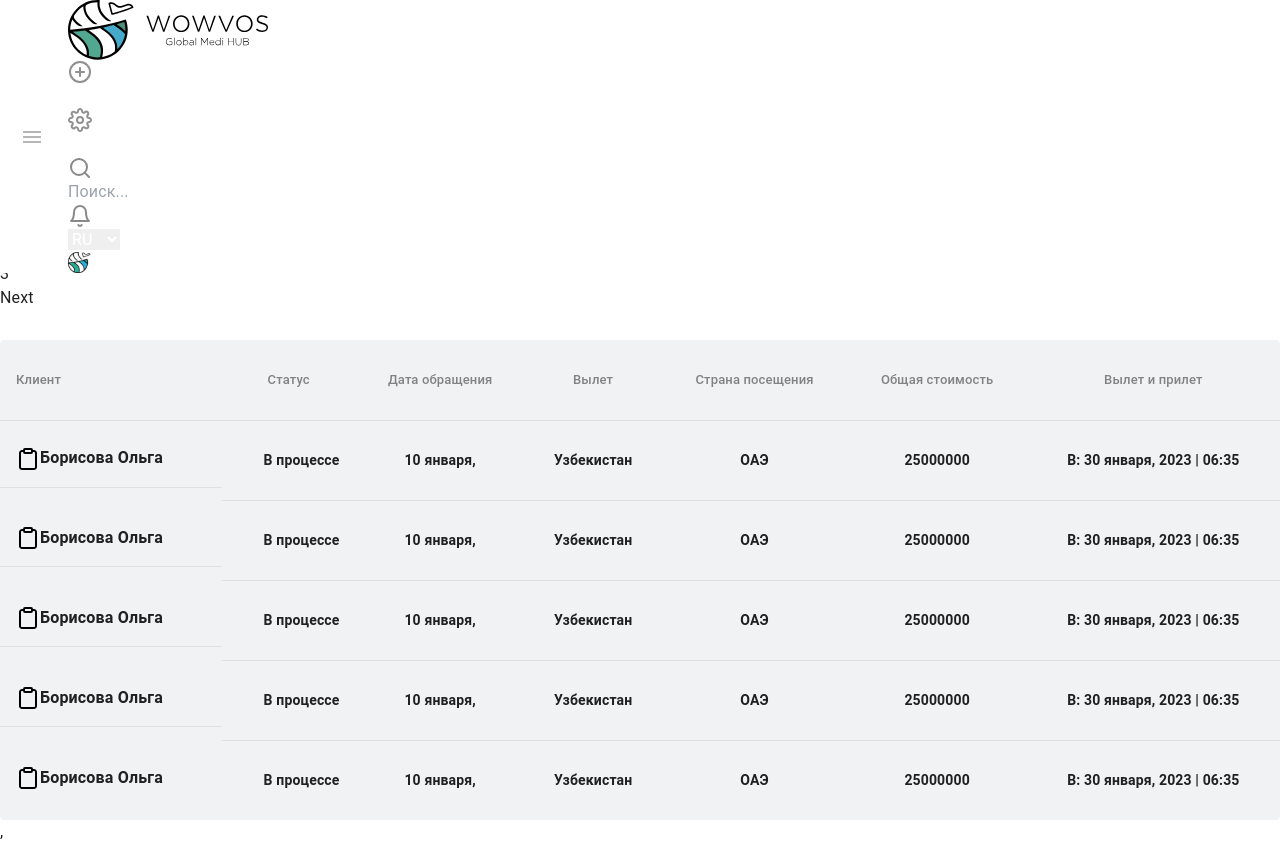
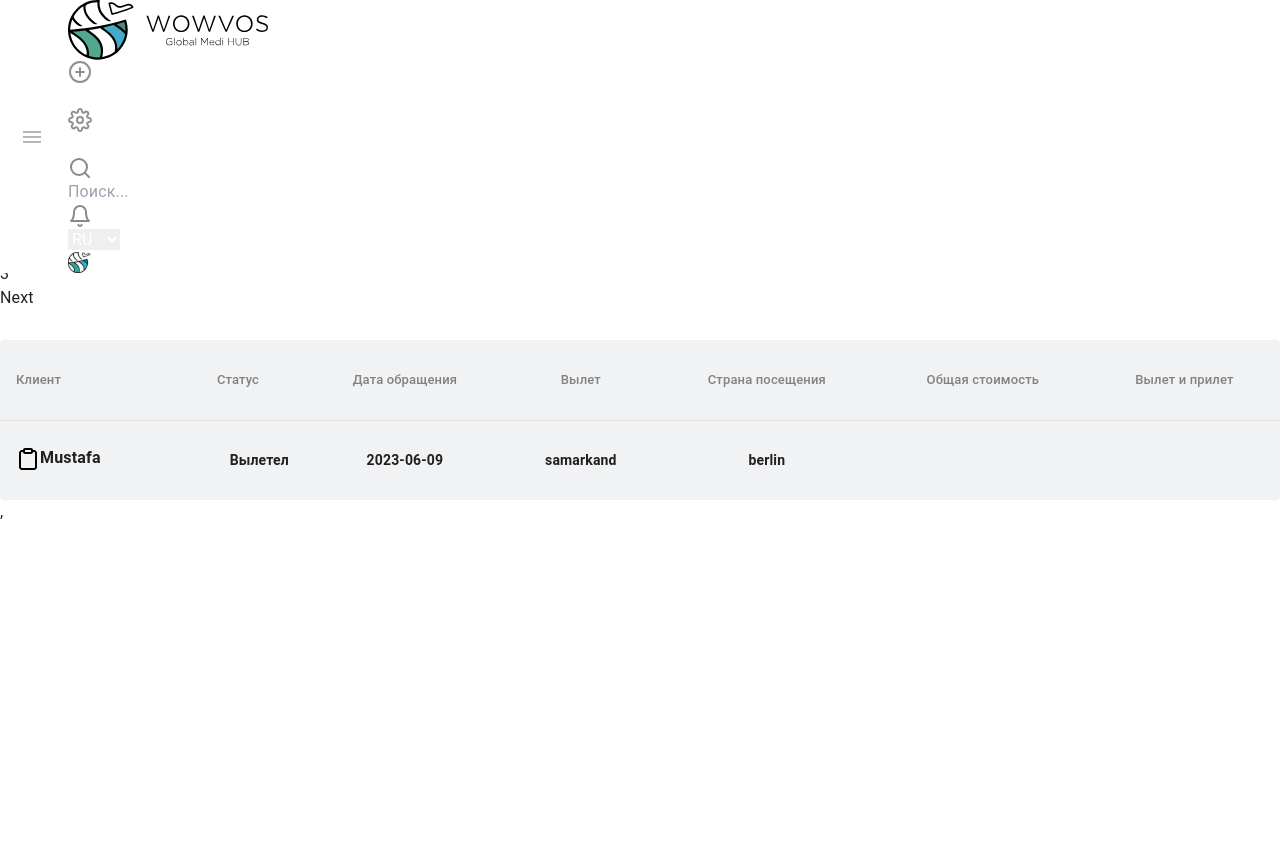
Before and after one commit to mustafa0512/crm, a React (Vite) app: page / in a window 1280 px wide. After the commit the page ends 800 px from the top, so only its background shows below. Built offline with nearby package versions, Linux system fonts and the light colour scheme; data requests are answered from the project's data file.

Commit message:
chage some missed moments part-2

```diff
--- a/db.json
+++ b/db.json
@@ -1,54 +1,26 @@
 {
   "users": [
     {
-      "name": "mis",
-      "email": "mis@gmail.com",
+      "name": "example",
+      "email": "example@gmail.com",
       "password": "1234",
       "id": 1
     }
   ],
   "customers": [
     {
+      "branch": "Берлин",
+      "status": "Вылетел",
+      "hotel": "Exclusive Gramado by Gramado Parks",
       "client": "Mustafa",
-      "date": "",
+      "date": "2023-06-09",
       "city": "samarkand",
-      "telNumber": "13231321312",
+      "telNumber": "4556798",
       "email": "mis@gmail.com",
-      "secTelNumber": "21212212",
-      "status": "paid",
-      "branch": "berlin",
+      "secTelNumber": "4556798",
       "from_city": "samarkand",
       "to_city": "berlin",
-      "hotel": "mumbai",
-      "id": 1
-    },
-    {
-      "client": "Mustafa",
-      "date": "",
-      "city": "samarkand",
-      "telNumber": "13231321312",
-      "email": "mis@gmail.com",
-      "secTelNumber": "21212212",
-      "status": "paid",
-      "branch": "berlin",
-      "from_city": "samarkand",
-      "to_city": "berlin",
-      "hotel": "mumbai",
-      "id": 2
-    },
-    {
-      "client": "Mustafa",
-      "date": "2023-06-01",
-      "city": "samarkand",
-      "telNumber": "13231321312",
-      "email": "mis@gmail.com",
-      "secTelNumber": "21212212",
-      "status": "paid",
-      "branch": "berlin",
-      "from_city": "samarkand",
-      "to_city": "berlin",
-      "hotel": "mumbai",
-      "id": 3
+      "id": 14
     }
   ]
 }
--- a/src/components/Header.tsx
+++ b/src/components/Header.tsx
@@ -69,8 +69,6 @@ const DrawerHeader = styled("div")(({ theme }) => ({
 const Header: React.FC<HeaderProps> = () => {
 
     const id = window.location.href.split('/').at(-1)
-
-    console.log(id);
 
     const headBtn = () => {
         if (id === 'agency') {
--- a/src/components/Table.tsx
+++ b/src/components/Table.tsx
@@ -1,4 +1,4 @@
-import React, { useEffect } from 'react';
+import React, { useEffect, useState } from 'react';
 import Table from '@mui/material/Table';
 import TableBody from '@mui/material/TableBody';
 import TableCell from '@mui/material/TableCell';
@@ -13,33 +13,32 @@ interface TableProps {
 
 }
 
-function createData(
-    name: string,
-    calories: string,
-    fat: string,
-    carbs: string,
-    protein: string,
-    a: number,
-    v: string,
-) {
-    return { name, calories, fat, carbs, protein, a, v };
-}
-
-const rows = [
-    createData('Борисова Ольга', 'В процессе', '10 января,', 'Узбекистан', 'ОАЭ', 25000000, 'В: 30 января, 2023 | 06:35'),
-    createData('Борисова Ольга', 'В процессе', '10 января,', 'Узбекистан', 'ОАЭ', 25000000, 'В: 30 января, 2023 | 06:35'),
-    createData('Борисова Ольга', 'В процессе', '10 января,', 'Узбекистан', 'ОАЭ', 25000000, 'В: 30 января, 2023 | 06:35'),
-    createData('Борисова Ольга', 'В процессе', '10 января,', 'Узбекистан', 'ОАЭ', 25000000, 'В: 30 января, 2023 | 06:35'),
-    createData('Борисова Ольга', 'В процессе', '10 января,', 'Узбекистан', 'ОАЭ', 25000000, 'В: 30 января, 2023 | 06:35'),
-];
+type typeClient = {
+    client: string;
+    date: string;
+    email: string;
+    city: string;
+    status: string;
+    telNumber: number;
+    branch: string;
+    secTelNumber: number;
+    hotel: string
+    from_city: string
+    to_city: string
+    exampleRequired: string;
+};
 
 
 const TableList: React.FC<TableProps> = () => {
+    const [person, setPerson] = useState<Array<typeClient>>([]);
 
     useEffect(() => {
         axios.get(BASE_URL + "/customers")
-            .then((res) => console.log(res.data));
+            .then((res) => setPerson(res.data));
     }, []);
+
+    console.log(person);
+
 
     return (
         <div>
@@ -57,19 +56,19 @@ const TableList: React.FC<TableProps> = () => {
                         </TableRow>
                     </TableHead>
                     <TableBody>
-                        {rows.map((row) => (
+                        {person.map((row) => (
                             <TableRow
                                 key={row.name}
                                 sx={{ '&:last-child td, &:last-child th': { border: 0 }, height: '80px' }}
                             >
                                 <TableCell sx={{ display: 'flex', alignItems: 'center', fontSize: '16px', fontWeight: 600, marginTop: '10px' }} component="th" scope="row">
                                     <img className='mr-[30px]' src="/img/dash.svg" alt="" />
-                                    {row.name}
+                                    {row.client}
                                 </TableCell>
-                                <TableCell sx={{ fontWeight: 600, fontSize: '14px' }} align="right">{row.calories}</TableCell>
-                                <TableCell sx={{ fontWeight: 600, fontSize: '14px' }} align="center">{row.fat}</TableCell>
-                                <TableCell sx={{ fontWeight: 600, fontSize: '14px' }} align="center">{row.carbs}</TableCell>
-                                <TableCell sx={{ fontWeight: 600, fontSize: '14px' }} align="center">{row.protein}</TableCell>
+                                <TableCell sx={{ fontWeight: 600, fontSize: '14px' }} align="right">{row.status}</TableCell>
+                                <TableCell sx={{ fontWeight: 600, fontSize: '14px' }} align="center">{row.date}</TableCell>
+                                <TableCell sx={{ fontWeight: 600, fontSize: '14px' }} align="center">{row.from_city}</TableCell>
+                                <TableCell sx={{ fontWeight: 600, fontSize: '14px' }} align="center">{row.to_city}</TableCell>
                                 <TableCell sx={{ fontWeight: 600, fontSize: '14px' }} align="center">{row.a}</TableCell>
                                 <TableCell sx={{ fontWeight: 600, fontSize: '14px' }} align="center">{row.v}</TableCell>
                             </TableRow>
--- a/src/pages/AddClient.tsx
+++ b/src/pages/AddClient.tsx
@@ -1,4 +1,4 @@
-import React, { useEffect, useState } from "react";
+import React, { useState } from "react";
 import axios from "axios";
 import { useForm, SubmitHandler } from "react-hook-form";
 import { Link } from "react-router-dom";
@@ -10,35 +10,19 @@ type Inputs = {
     client: string;
     date: string;
     email: string;
-    password: number;
     city: string;
-    status: string;
     telNumber: number;
-    branch: string;
     secTelNumber: number;
-    hotel: string
     from_city: string
     to_city: string
     exampleRequired: string;
 };
 
-type typeUser = {
-    client: string;
-    date: string;
-    email: string;
-    password: number;
-    city: string;
-    status: string;
-    telNumber: number;
-    branch: string;
-    secTelNumber: number;
-    hotel: string
-    from_city: string
-    to_city: string
-    id: number;
-};
 
 const AddClient: React.FC<AddClientProps> = () => {
+    const [branches, setBranches] = useState<string | undefined>();
+    const [statuses, setStatuses] = useState<string | undefined>();
+    const [hotels, setHotels] = useState<string | undefined>();
 
     const {
         register,
@@ -47,6 +31,15 @@ const AddClient: React.FC<AddClientProps> = () => {
     } = useForm<Inputs>();
 
     const onSubmit: SubmitHandler<Inputs> = (data) => {
+
+        data = {
+            branch: branches,
+            status: statuses,
+            hotel: hotels,
+            ...data
+        };
+
+
 
         axios.post(BASE_URL + "/customers", data)
             .then((res) => console.log(res.data));
@@ -129,39 +122,44 @@ const AddClient: React.FC<AddClientProps> = () => {
                             <div className="text-[#333333] text-[18px]">
                                 <label>
                                     <p className="font-semibold">Статус</p>
-                                    {/* <select
+                                    <select
                                         className="mt-[15px] border-[1px] border-[#D6D5D5] rounded-[5px] w-[550px] outline-none py-2 px-3 text-[#333333] mb-[20px]"
-                                        {...register("status", { pattern: /^[A-Za-z]+$/i })}
+                                        onClick={(e: any) => setStatuses(e.target.value)}
+                                    // {...register("status", { pattern: /^[A-Za-z]+$/i })}
                                     >
-                                        <option value="">В поцессе</option>
-                                        <option value="">Оплачен</option>
-                                        <option value="">Прилетел</option>
-                                    </select> */}
-                                    <input
+                                        <option value="Новое обращение">Новое обращение</option>
+                                        <option value="Предоплата">Предоплата</option>
+                                        <option value="Оплачен полностью">Оплачен полностью</option>
+                                        <option value="Вылетел">Вылетел</option>
+                                        <option value="Проблемы с клиентом">Проблемы с клиентом</option>
+                                        <option value="Прилетел">Прилетел</option>
+                                    </select>
+                                    {/* <input
                                         className="mt-[15px] border-[1px] border-[#D6D5D5] rounded-[5px] w-[550px] outline-none py-2 px-3 text-[#333333]"
                                         type="text"
                                         {...register("status", { pattern: /^[A-Za-z]+$/i })}
-                                    />
+                                    /> */}
                                 </label>
 
                                 <label>
                                     <p className="font-semibold">Филиал</p>
-                                    {/* <select
+                                    <select
                                         className="mt-[15px] border-[1px] border-[#D6D5D5] rounded-[5px] w-[550px] outline-none py-2 px-3 text-[#333333] mb-[20px]"
-                                        {...register("branch", { pattern: /^[A-Za-z]+$/i })}
+                                        onClick={(e: any) => setBranches(e.target.value)}
+                                    // {...register("branch", { pattern: /^[A-Za-z]+$/i })}
                                     >
-                                        <option value="">Нью Йорк</option>
-                                        <option value="">Анкара</option>
-                                        <option value="">Берлин</option>
-                                        <option value="">Осло</option>
-                                        <option value="">Грамаду</option>
-                                        <option value="">Стамбул</option>
-                                    </select> */}
-                                    <input
+                                        <option value="Анкара">Анкара</option>
+                                        <option value="Нью Йорк">Нью Йорк</option>
+                                        <option value="Берлин">Берлин</option>
+                                        <option value="Осло">Осло</option>
+                                        <option value="Грамаду">Грамаду</option>
+                                        <option value="Стамбул">Стамбул</option>
+                                    </select>
+                                    {/* <input
                                         className="mt-[15px] border-[1px] border-[#D6D5D5] rounded-[5px] w-[550px] outline-none py-2 px-3 text-[#333333]"
                                         type="text"
                                         {...register("branch", { pattern: /^[A-Za-z]+$/i })}
-                                    />
+                                    /> */}
                                 </label>
 
                                 <div className="flex justify-between items-center mt-[20px]">
@@ -186,22 +184,23 @@ const AddClient: React.FC<AddClientProps> = () => {
 
                                 <label>
                                     <p className="font-semibold">Отель</p>
-                                    {/* <select
+                                    <select
                                         className="mt-[15px] border-[1px] border-[#D6D5D5] rounded-[5px] w-[550px] outline-none py-2 px-3 text-[#333333] mb-[20px]"
-                                        {...register("hotel", { pattern: /^[A-Za-z]+$/i })}
+                                        // {...register("hotel", { pattern: /^[A-Za-z]+$/i })}
+                                        onClick={(e: any) => setHotels(e.target.value)}
                                     >
-                                        <option value="">Хьюстон</option>
-                                        <option value="">Мумбаи</option>
-                                        <option value="">Регистон</option>
-                                        <option value="">Six Senses Laamu</option>
-                                        <option value="">Bless Hotel</option>
-                                        <option value="">Hotel Colline de France</option>
-                                    </select> */}
-                                    <input
+                                        <option value="The Ankara Hotel">The Ankara Hotel</option>
+                                        <option value="Riu Plaza New York Times Square">Riu Plaza New York Times Square</option>
+                                        <option value="Berlin Marriott Hotel">Berlin Marriott Hotel</option>
+                                        <option value="Hotel Verdandi Oslo">Hotel Verdandi Oslo</option>
+                                        <option value="Exclusive Gramado by Gramado Parks">Exclusive Gramado by Gramado Parks</option>
+                                        <option value="Henna Hotel Istanbul ">Henna Hotel Istanbul </option>
+                                    </select>
+                                    {/* <input
                                         className="mt-[15px] border-[1px] border-[#D6D5D5] rounded-[5px] w-[550px] outline-none py-2 px-3 text-[#333333]"
                                         type="text"
                                         {...register("hotel", { pattern: /^[A-Za-z]+$/i })}
-                                    />
+                                    /> */}
                                 </label>
                             </div>
                         </div>
```
